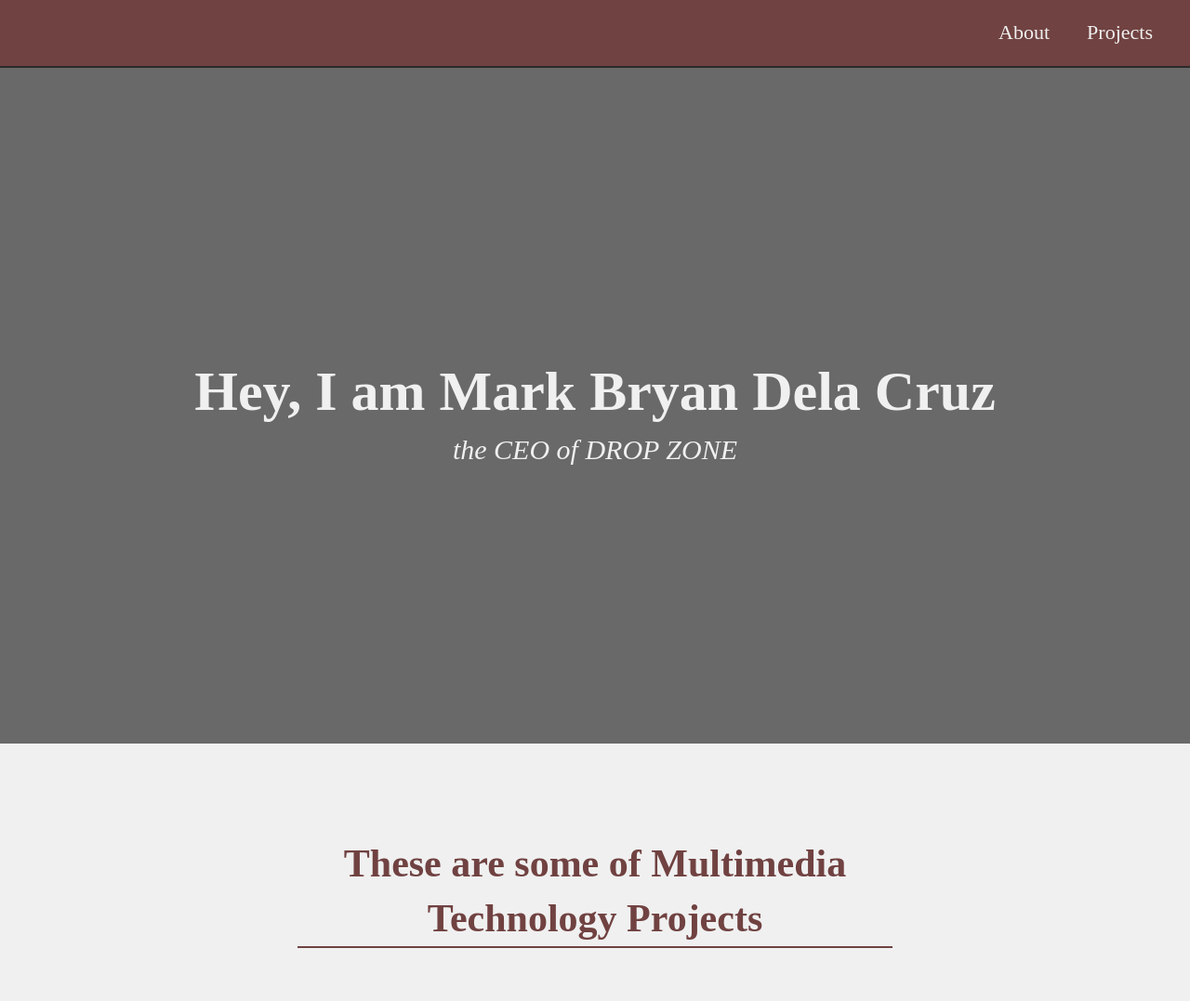
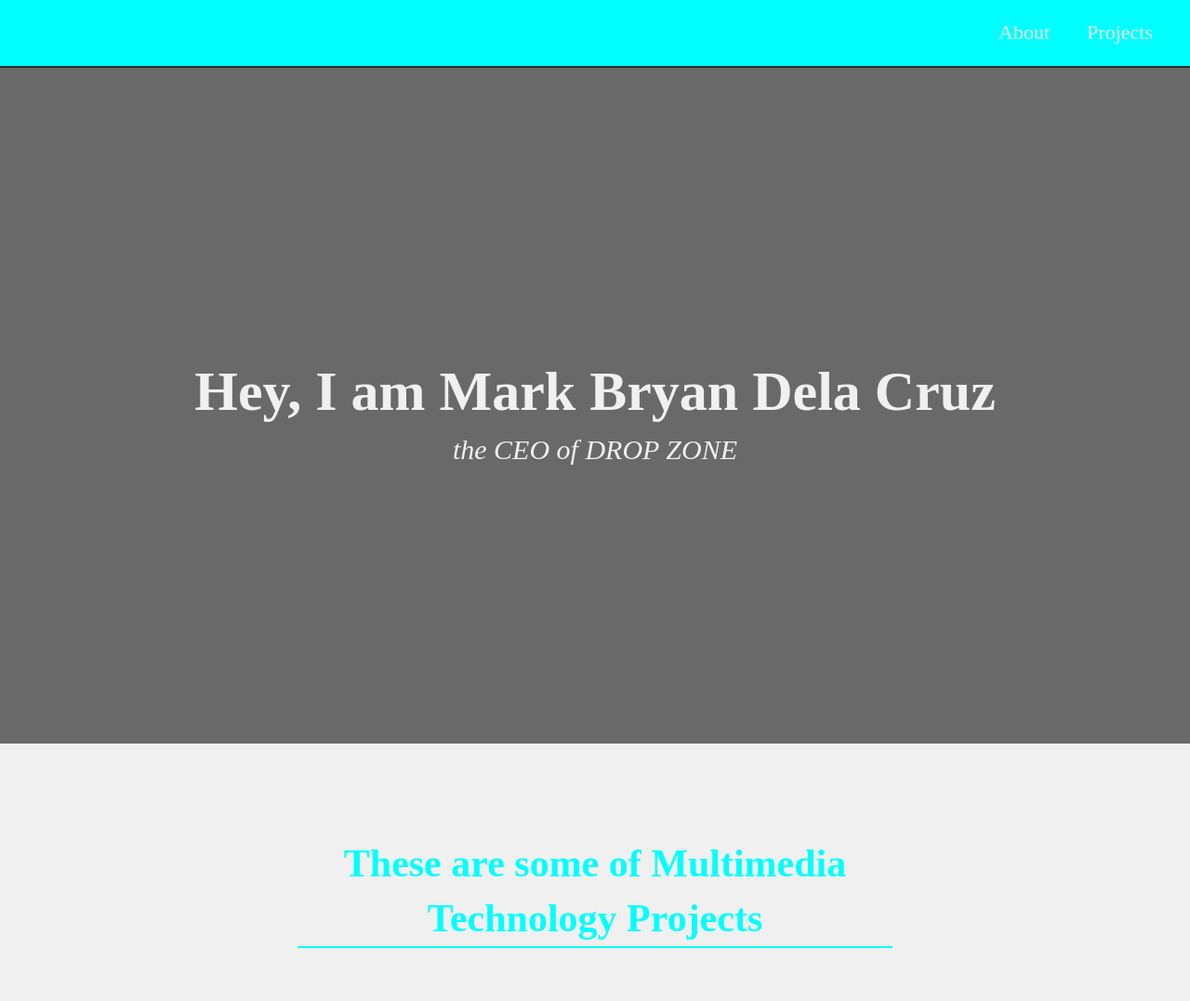
Before and after one commit to MarkBryanDelaCruz/MarkBryanDelaCruz.github.io, a plain HTML site: page index.html in a window 1280 px wide. Shown: the top 1077 px of the page at 93% size. Drawn offline with Linux system fonts and the light colour scheme.

Commit message:
Update main.css

```diff
--- a/main.css
+++ b/main.css
@@ -1,6 +1,6 @@
 :root {
   --main-white: #f0f0f0;
-  --main-red: #704241;
+  --main-cyan: #00FFFF;
   --main-blue: #264348;
   --main-gray: #696969;
 }
@@ -84,7 +84,7 @@ img {
   top: 0;
   left: 0;
   width: 100%;
-  background: var(--main-red);
+  background: var(--main-cyan);
   box-shadow: 0 2px 0 rgba(0, 0, 0, 0.6);
   z-index: 10;
 }
@@ -141,8 +141,8 @@ img {
 .projects-section-header {
   max-width: 640px;
   margin: 0 auto 6rem auto;
-   border-bottom: 0.2rem solid var(--main-red);
-  color: var(--main-red)
+   border-bottom: 0.2rem solid var(--main-cyan);
+  color: var(--main-cyan)
 }
 
 @media (max-width: 28.75em) {
```
